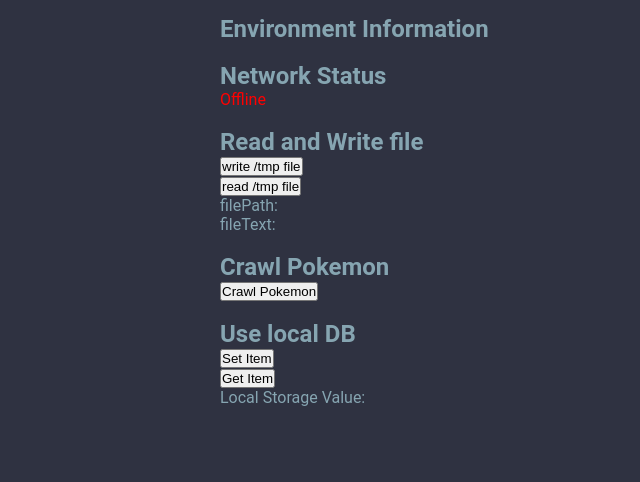
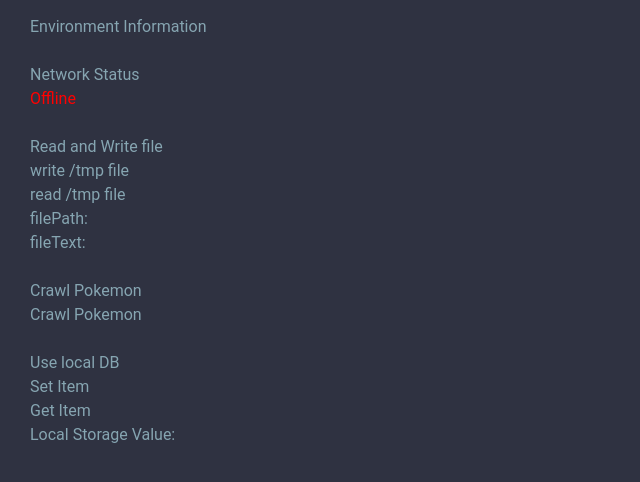
Before and after one commit to anxiubin/electron-demo, a React (Vite) app: page / in a window 1280 px wide. Shown: the top 482 px of the page, without its empty margins (0-640 px from the left). Built offline with nearby package versions, Linux system fonts and the light colour scheme.

Commit message:
feat: install tailwind,scss

```diff
--- a/package.json
+++ b/package.json
@@ -37,6 +37,7 @@
     "@typescript-eslint/eslint-plugin": "^5.57.0",
     "@typescript-eslint/parser": "^5.57.0",
     "@vitejs/plugin-react": "^3.1.0",
+    "autoprefixer": "^10.4.14",
     "electron": "^22.3.4",
     "electron-builder": "^23.6.0",
     "electron-vite": "^1.0.21",
@@ -44,9 +45,13 @@
     "eslint-config-prettier": "^8.8.0",
     "eslint-plugin-prettier": "^4.2.1",
     "eslint-plugin-react": "^7.32.2",
+    "postcss": "^8.4.24",
+    "postcss-import": "^15.1.0",
+    "postcss-nesting": "^11.2.2",
     "prettier": "^2.8.7",
     "react": "^18.2.0",
     "react-dom": "^18.2.0",
+    "tailwindcss": "^3.3.2",
     "typescript": "^4.9.5",
     "vite": "^4.2.1"
   }
--- /dev/null
+++ b/postcss.config.js
@@ -0,0 +1,8 @@
+module.exports = {
+  plugins: {
+    'postcss-import': {},
+    'tailwindcss/nesting': 'postcss-nesting',
+    tailwindcss: {},
+    autoprefixer: {}
+  }
+}
--- a/src/renderer/src/App.tsx
+++ b/src/renderer/src/App.tsx
@@ -1,4 +1,5 @@
 import { useEffect, useState } from 'react'
+import './app/styles/index.scss'
 
 function App(): JSX.Element {
   const [environmentInfo, setEnvironmentInfo] = useState<string>('')
--- /dev/null
+++ b/src/renderer/src/app/styles/index.scss
@@ -0,0 +1,3 @@
+@import "tailwindcss/base";
+@import "tailwindcss/components";
+@import "tailwindcss/utilities";
--- /dev/null
+++ b/tailwind.config.js
@@ -0,0 +1,8 @@
+/** @type {import('tailwindcss').Config} */
+module.exports = {
+  content: ['./src/renderer/src/index.html', './src/renderer/src/**/*.{js,ts,jsx,tsx}'],
+  theme: {
+    extend: {}
+  },
+  plugins: []
+}
```
Also changed, not shown: 2 other files (tests, documents, lock files or other folders).
